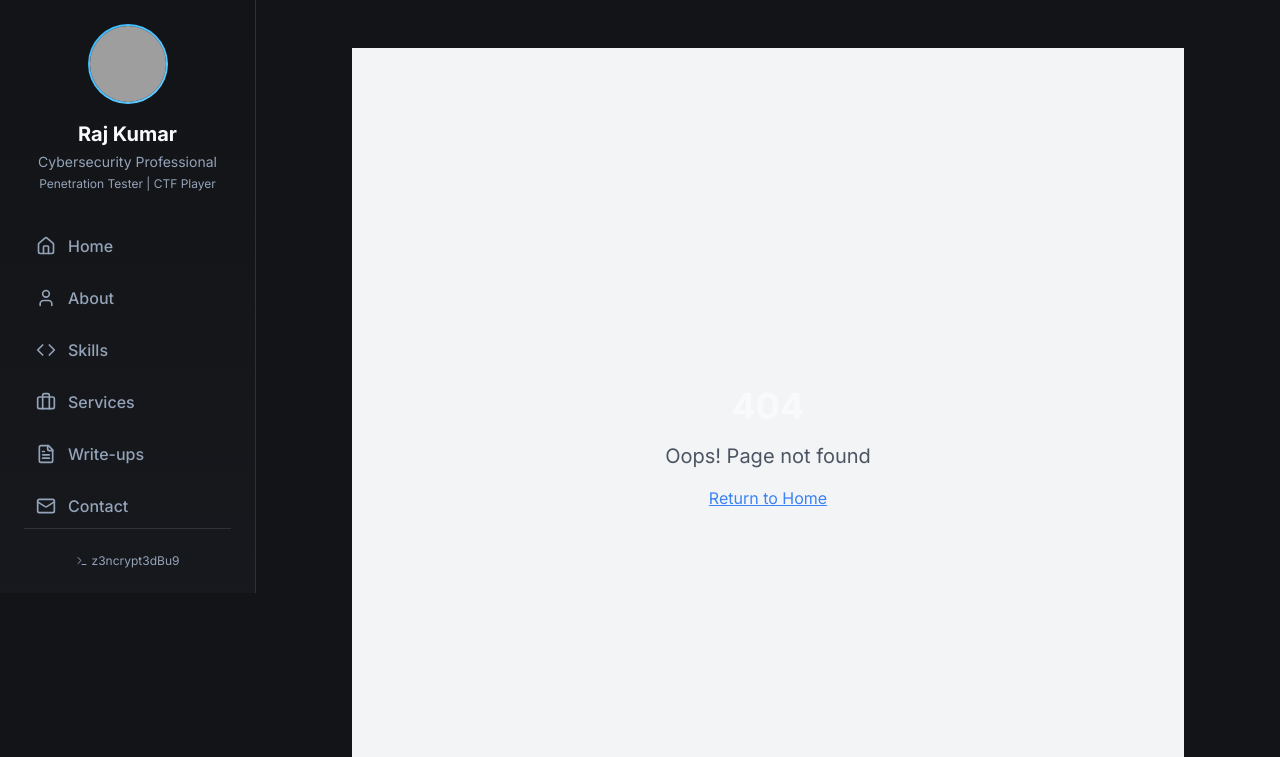
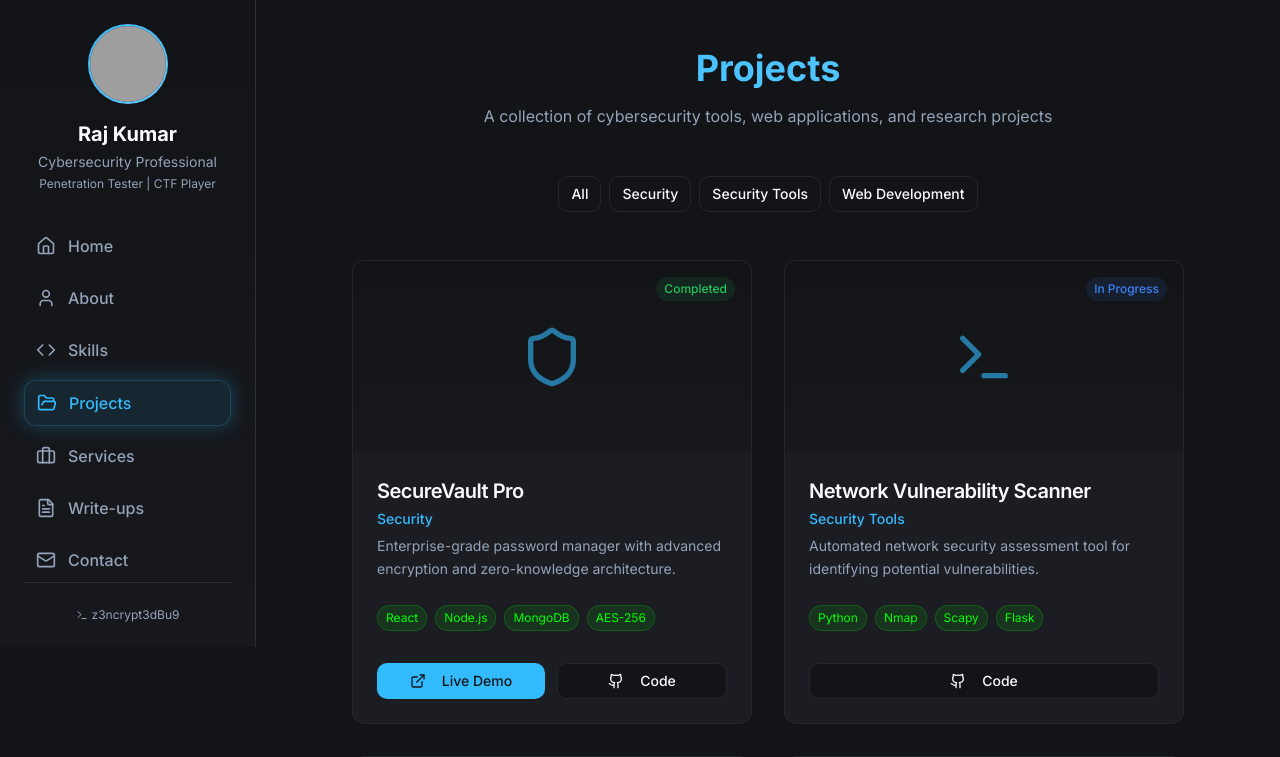
Before and after one commit to n220556/Z3ncrypt3dBu9, a React (Vite) app: page /projects in a window 1280 px wide. Before the commit this address had no page. Shown: the top 757 px of the page. Built offline with nearby package versions, Linux system fonts and the light colour scheme; grey boxes are pictures that could not be loaded.

Commit message:
Add Projects Section
Add a "Projects" section to the sidebar with example projects, styled with a modern UI.

```diff
--- a/src/App.tsx
+++ b/src/App.tsx
@@ -8,6 +8,7 @@ import Index from "./pages/Index";
 import About from "./pages/About";
 import Skills from "./pages/Skills";
 import Services from "./pages/Services";
+import Projects from "./pages/Projects";
 import Contact from "./pages/Contact";
 import NotFound from "./pages/NotFound";
 const queryClient = new QueryClient();
@@ -24,6 +25,7 @@ const App = () => (
             <Route path="/about" element={<About />} />
             <Route path="/skills" element={<Skills />} />
             <Route path="/services" element={<Services />} />
+            <Route path="/projects" element={<Projects />} />
             <Route path="/contact" element={<Contact />} />
             {/* ADD ALL CUSTOM ROUTES ABOVE THE CATCH-ALL "*" ROUTE */}
             <Route path="*" element={<NotFound />} />
--- a/src/components/Sidebar.tsx
+++ b/src/components/Sidebar.tsx
@@ -1,6 +1,6 @@
 import { useState } from 'react';
 import { NavLink, useLocation } from 'react-router-dom';
-import { Home, User, Code, Briefcase, FileText, BookOpen, Tag, Mail, Menu, X, Terminal, Clock } from 'lucide-react';
+import { Home, User, Code, Briefcase, FileText, BookOpen, Tag, Mail, Menu, X, Terminal, Clock, FolderOpen } from 'lucide-react';
 import profileImage from '@/assets/profile-image.jpg';
 const navigation = [{
   name: 'Home',
@@ -14,6 +14,10 @@ const navigation = [{
   name: 'Skills',
   href: '/skills',
   icon: Code
+}, {
+  name: 'Projects',
+  href: '/projects',
+  icon: FolderOpen
 }, {
   name: 'Services',
   href: '/services',
--- /dev/null
+++ b/src/pages/Projects.tsx
@@ -0,0 +1,190 @@
+import { ExternalLink, Github, Shield, Globe, Database, Terminal } from 'lucide-react';
+import { Card, CardContent, CardDescription, CardHeader, CardTitle } from '@/components/ui/card';
+import { Button } from '@/components/ui/button';
+
+const projects = [
+  {
+    id: 1,
+    title: 'SecureVault Pro',
+    description: 'Enterprise-grade password manager with advanced encryption and zero-knowledge architecture.',
+    category: 'Security',
+    technologies: ['React', 'Node.js', 'MongoDB', 'AES-256'],
+    image: '/api/placeholder/400/240',
+    liveUrl: 'https://securevault-demo.vercel.app',
+    githubUrl: 'https://github.com/z3ncrypt3dbu9/securevault',
+    icon: Shield,
+    status: 'Completed'
+  },
+  {
+    id: 2,
+    title: 'Network Vulnerability Scanner',
+    description: 'Automated network security assessment tool for identifying potential vulnerabilities.',
+    category: 'Security Tools',
+    technologies: ['Python', 'Nmap', 'Scapy', 'Flask'],
+    image: '/api/placeholder/400/240',
+    liveUrl: null,
+    githubUrl: 'https://github.com/z3ncrypt3dbu9/netscanner',
+    icon: Terminal,
+    status: 'In Progress'
+  },
+  {
+    id: 3,
+    title: 'CyberSec Portfolio',
+    description: 'Personal portfolio showcasing cybersecurity skills and achievements.',
+    category: 'Web Development',
+    technologies: ['React', 'TypeScript', 'Tailwind CSS', 'Vite'],
+    image: '/api/placeholder/400/240',
+    liveUrl: 'https://z3ncrypt3dbu9.vercel.app',
+    githubUrl: 'https://github.com/z3ncrypt3dbu9/portfolio',
+    icon: Globe,
+    status: 'Completed'
+  },
+  {
+    id: 4,
+    title: 'Threat Intelligence Platform',
+    description: 'Real-time threat intelligence aggregation and analysis platform.',
+    category: 'Security',
+    technologies: ['Python', 'Django', 'PostgreSQL', 'Redis'],
+    image: '/api/placeholder/400/240',
+    liveUrl: null,
+    githubUrl: 'https://github.com/z3ncrypt3dbu9/threat-intel',
+    icon: Database,
+    status: 'Planning'
+  }
+];
+
+const categories = ['All', 'Security', 'Security Tools', 'Web Development'];
+
+export default function Projects() {
+  return (
+    <div className="space-y-12">
+      {/* Header */}
+      <div className="text-center space-y-4">
+        <h1 className="text-4xl font-bold bg-gradient-primary bg-clip-text text-transparent">
+          Projects
+        </h1>
+        <p className="text-muted-foreground max-w-2xl mx-auto">
+          A collection of cybersecurity tools, web applications, and research projects
+        </p>
+      </div>
+
+      {/* Category Filter */}
+      <div className="flex flex-wrap justify-center gap-2">
+        {categories.map((category) => (
+          <Button
+            key={category}
+            variant="outline"
+            size="sm"
+            className="hover:bg-primary/10 hover:text-primary hover:border-primary/20"
+          >
+            {category}
+          </Button>
+        ))}
+      </div>
+
+      {/* Projects Grid */}
+      <div className="grid grid-cols-1 md:grid-cols-2 gap-8">
+        {projects.map((project) => {
+          const IconComponent = project.icon;
+          return (
+            <Card
+              key={project.id}
+              className="group overflow-hidden border-border/50 hover:border-primary/20 transition-all duration-300 hover:shadow-elegant"
+            >
+              {/* Project Image/Icon */}
+              <div className="relative h-48 bg-gradient-subtle p-8 flex items-center justify-center">
+                <IconComponent className="h-16 w-16 text-primary/60 group-hover:text-primary transition-colors" />
+                <div className={`absolute top-4 right-4 px-2 py-1 rounded-full text-xs font-medium ${
+                  project.status === 'Completed' ? 'bg-green-500/10 text-green-500' :
+                  project.status === 'In Progress' ? 'bg-blue-500/10 text-blue-500' :
+                  'bg-orange-500/10 text-orange-500'
+                }`}>
+                  {project.status}
+                </div>
+              </div>
+
+              <CardHeader>
+                <div className="flex items-start justify-between">
+                  <div>
+                    <CardTitle className="text-xl group-hover:text-primary transition-colors">
+                      {project.title}
+                    </CardTitle>
+                    <div className="text-sm text-primary font-medium mt-1">
+                      {project.category}
+                    </div>
+                  </div>
+                </div>
+                <CardDescription className="text-muted-foreground leading-relaxed">
+                  {project.description}
+                </CardDescription>
+              </CardHeader>
+
+              <CardContent className="space-y-4">
+                {/* Technologies */}
+                <div className="flex flex-wrap gap-2">
+                  {project.technologies.map((tech) => (
+                    <span
+                      key={tech}
+                      className="px-2 py-1 bg-secondary/10 text-secondary text-xs rounded-full border border-secondary/20"
+                    >
+                      {tech}
+                    </span>
+                  ))}
+                </div>
+
+                {/* Action Buttons */}
+                <div className="flex gap-3 pt-4">
+                  {project.liveUrl && (
+                    <Button
+                      asChild
+                      size="sm"
+                      className="flex-1"
+                    >
+                      <a
+                        href={project.liveUrl}
+                        target="_blank"
+                        rel="noopener noreferrer"
+                        className="flex items-center justify-center"
+                      >
+                        <ExternalLink className="h-4 w-4 mr-2" />
+                        Live Demo
+                      </a>
+                    </Button>
+                  )}
+                  <Button
+                    asChild
+                    variant="outline"
+                    size="sm"
+                    className={project.liveUrl ? "flex-1" : "w-full"}
+                  >
+                    <a
+                      href={project.githubUrl}
+                      target="_blank"
+                      rel="noopener noreferrer"
+                      className="flex items-center justify-center"
+                    >
+                      <Github className="h-4 w-4 mr-2" />
+                      Code
+                    </a>
+                  </Button>
+                </div>
+              </CardContent>
+            </Card>
+          );
+        })}
+      </div>
+
+      {/* Call to Action */}
+      <div className="text-center space-y-4 pt-8">
+        <p className="text-muted-foreground">
+          Interested in collaborating or have a project in mind?
+        </p>
+        <Button asChild className="hover-scale">
+          <a href="/contact">
+            Get In Touch
+          </a>
+        </Button>
+      </div>
+    </div>
+  );
+}
```
